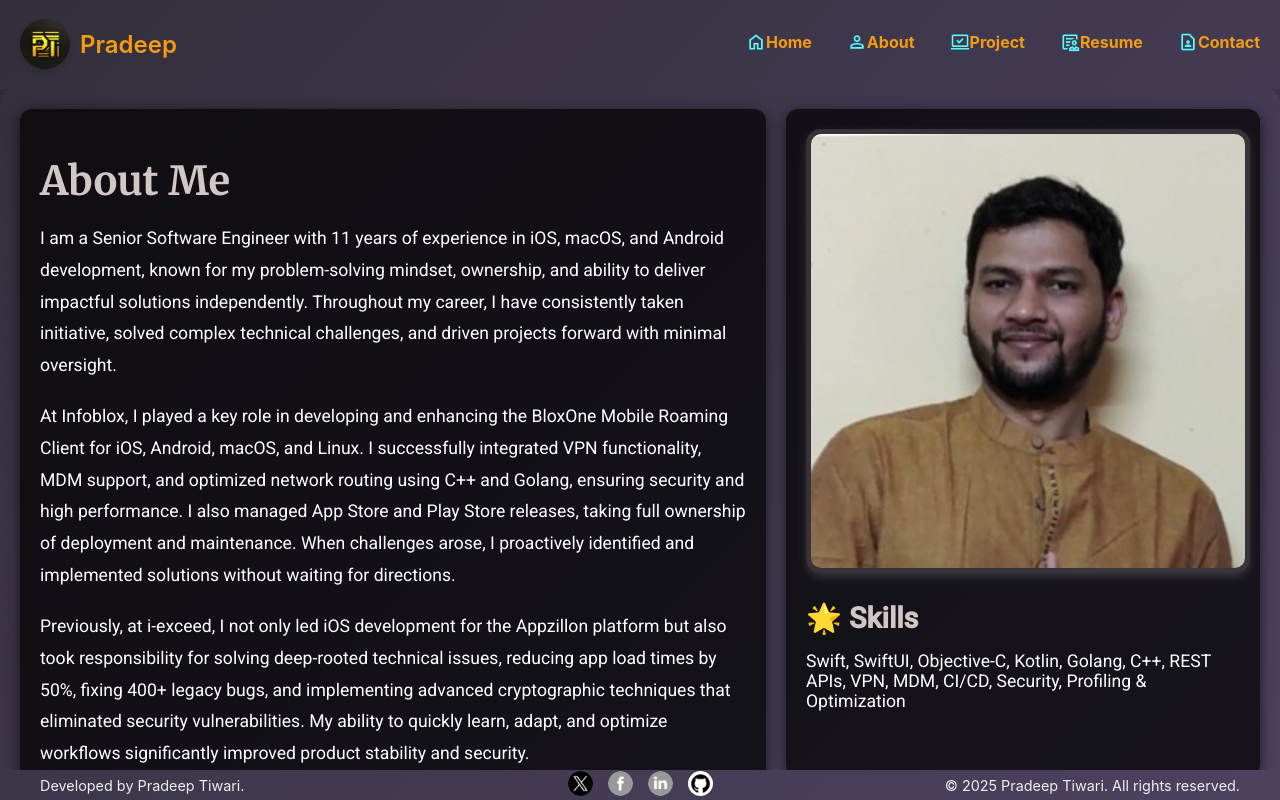
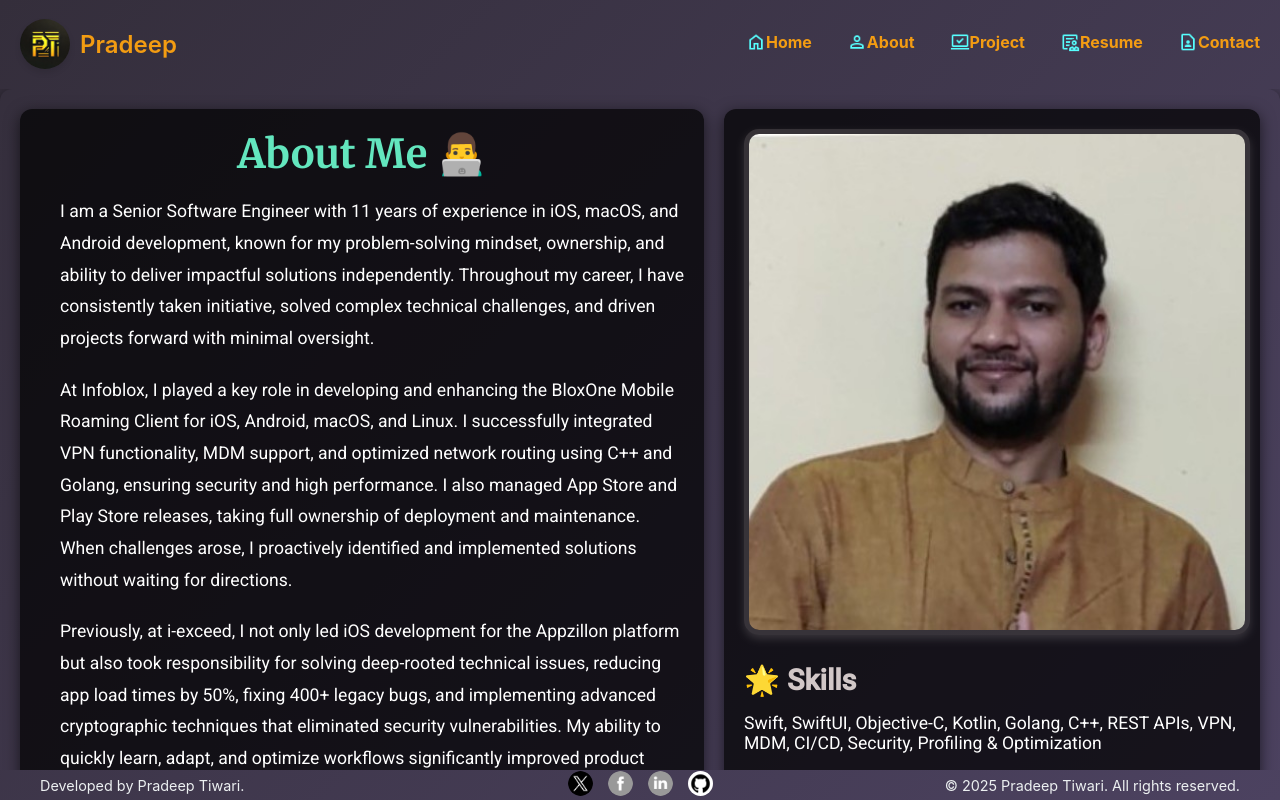
Before and after one commit to pradeepkni382/MyPortfolio, a React (Create React App) app: page /about in a window 1280 px wide. Built offline with nearby package versions, Linux system fonts and the light colour scheme.

Commit message:
w05/task/ticket/about me text, color and width finalization
- Implementation:-

```diff
--- a/src/pages/About.js
+++ b/src/pages/About.js
@@ -7,7 +7,7 @@ const About = () => {
     <AboutContainer>
       <LeftContainer>
         <Bio>
-          <h1>About Me</h1>
+          <h1>About Me 👨‍💻</h1>
           <p>
             I am a Senior Software Engineer with 11 years of experience in iOS, macOS, and Android development, known for my problem-solving mindset, ownership, and ability to deliver impactful solutions independently. Throughout my career, I have consistently taken initiative, solved complex technical challenges, and driven projects forward with minimal oversight.
           </p>
@@ -70,7 +70,7 @@ const LeftContainer = styled.div`
 
 const RightContainer = styled.div`
   flex: 1;
-  max-width: 35%;
+  max-width: 40%;
   display: flex;
   flex-direction: column;
   gap: 20px;
@@ -100,16 +100,19 @@ const Bio = styled.div`
   h1 {
     margin-bottom: 10px;
     font-size: 2.5rem;
-    color: rgb(209, 199, 199);
+    color: #63e6be;
     font-family: 'Merriweather', serif;
+     margin: 0 auto; /* Center the container horizontally */
+  text-align: center; /* Center all text content inside */
   }
-
 p {
   margin-bottom: 20px;
   line-height: 1.8;
   font-size: 1.1rem;
   color: rgb(255, 255, 255);
   font-family: 'Roboto', sans-serif;
+  text-align: left; /* Align text to the right */
+  padding-left: 20px; /* Optional: Adds padding to the left for a nice indentation */
 }
 
   strong {
--- a/src/pages/Project.js
+++ b/src/pages/Project.js
@@ -22,6 +22,7 @@ const TransparentBackground = styled.div`
 const Header = styled.h1`
   font-size: 2rem;
   margin-bottom: 1rem;
+  color: #63e6be;
   text-shadow: 2px 2px 5px rgba(0, 0, 0, 0.7);
 `;
 
```
Lines whose indentation alone changed are shown as unchanged.
